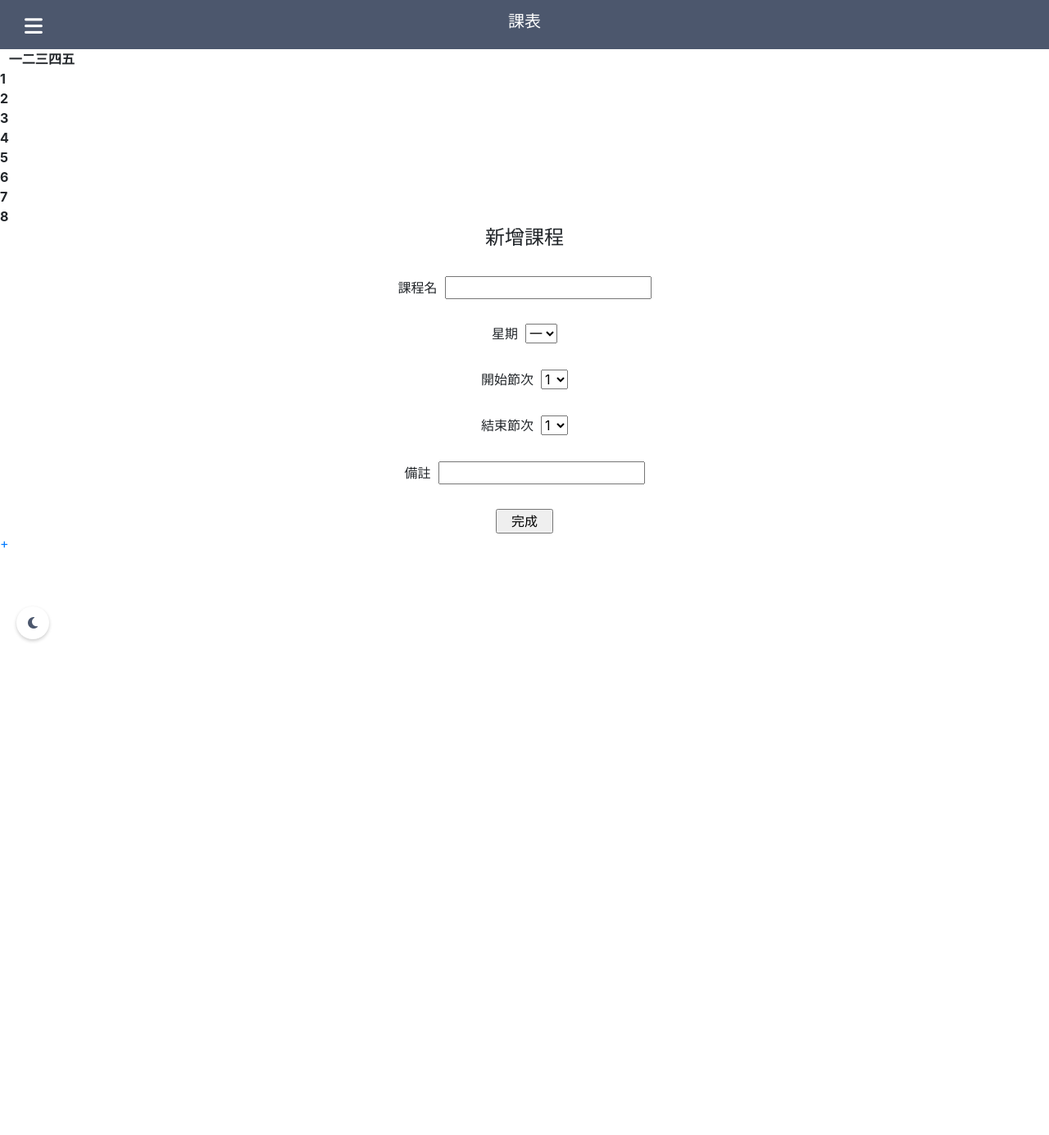
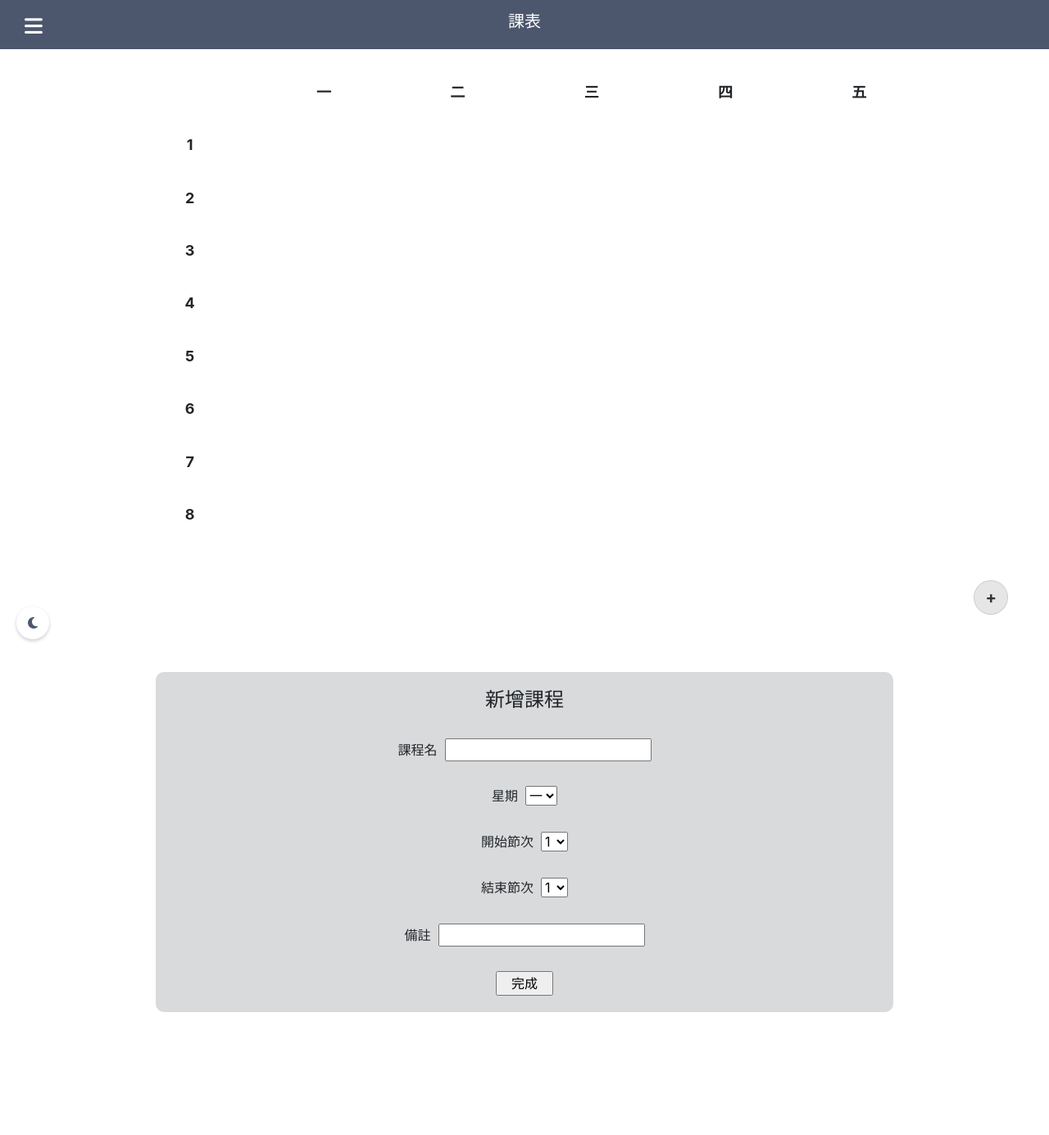
Before and after one commit to stickmanonline10155/SA-t4-webcode, a PHP site: page /class-schedule.html in a window 1280 px wide. Shown: the whole page at 82% size. Before the commit the page ends 783 px from the top, so only its background shows below. Run offline with PHP 8.4, Linux system fonts and the light colour scheme; lists and menus that the app fills with data are empty; some libraries are stand-ins or nearby versions.

Commit message:
Update style.css

```diff
--- a/style.css
+++ b/style.css
@@ -646,3 +646,64 @@ body {
     display: flex;
     justify-content: center;
 }
+
+
+/*以下為課表*/
+
+.cs_table{
+    /* margin-left: 180px; */
+    /* border-spacing:20px; */
+    font-size: 20px;
+    font-weight: bolder;
+    text-align: center;
+    width:1000px;
+    margin:0 auto 30px auto;
+    margin-top: 10px;
+    height:600px;
+    padding: 5px;
+    table-layout: fixed;
+    border-collapse: separate;
+    border-spacing: 10px;
+
+}
+
+.cs_table td,.cs_table th{
+    width: 20%;
+    height:40px;
+    border-radius: 10px;
+    font-size: 18px;
+    vertical-align: middle;
+    padding:5px;
+
+}
+
+.cs_form{
+    justify-content: center;
+    margin-top:150px;
+    background-color: #d9dadb;
+    padding:  20px 50px 20px 50px;
+    width:900px;
+    margin-left:auto;
+    margin-right:auto;
+    border-radius: 10px;
+    margin-bottom: 150px;
+
+}
+
+.add_class{
+    position:absolute;
+    bottom: 50px;
+    right: 50px;
+}
+
+.add_class a{
+    display: block;
+    color:#333;
+    font-weight:bolder;
+    font-size:20px;
+    background-color: rgb(230, 230, 230);
+    border:1px solid #ccc;
+    padding:5px 13px;
+    border-radius:100%;}
+
+/*以上為課表*/
```
